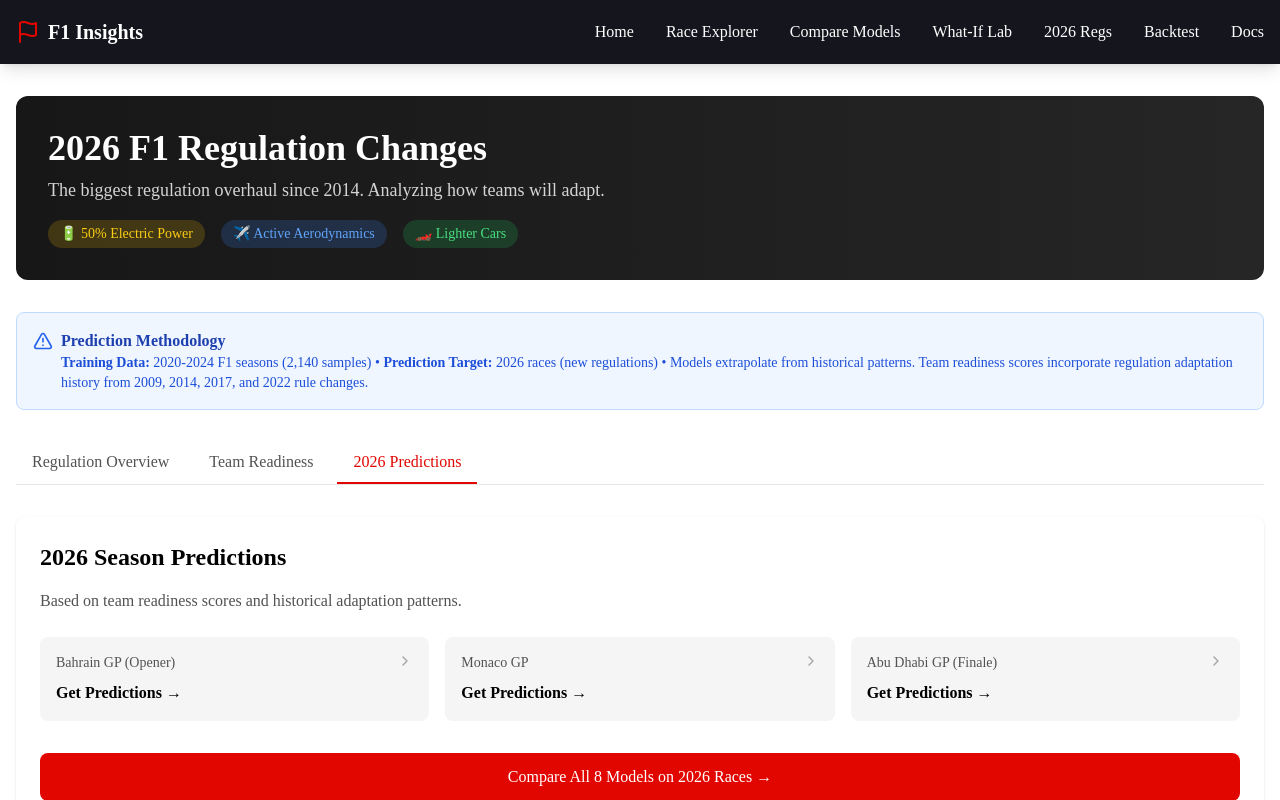
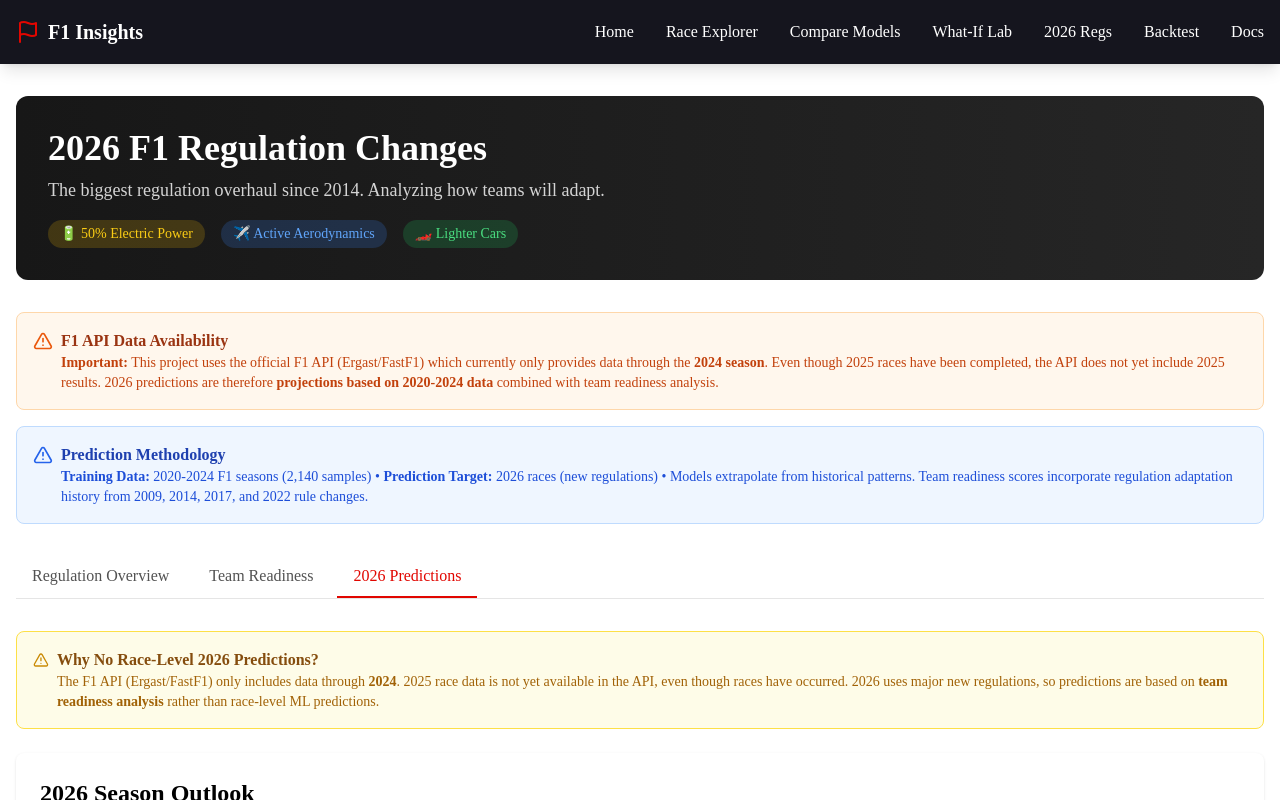
Before and after one commit to Aarav500/f1-race-insights, a Next.js app in the folder web/: page /2026 in a window 1280 px wide. Both pictures are taken after a click on the button "2026 Predictions". Shown: the top 800 px of the page. Built offline with nearby package versions, Linux system fonts and the light colour scheme.

Commit message:
fix: Add F1 API data notices, explain 2025 data unavailability, fix 2026 predictions

```diff
--- a/web/src/app/2026/page.tsx
+++ b/web/src/app/2026/page.tsx
@@ -77,6 +77,21 @@ export default function Regulations2026Page() {
                     <span className="px-3 py-1 bg-green-500/20 text-green-400 rounded-full text-sm">
                         🏎️ Lighter Cars
                     </span>
+                </div>
+            </div>
+
+            {/* F1 API Data Limitation Notice */}
+            <div className="bg-orange-50 border border-orange-200 rounded-lg p-4 mb-4">
+                <div className="flex gap-2 items-start">
+                    <AlertTriangle className="w-5 h-5 text-orange-600 mt-0.5 flex-shrink-0" />
+                    <div>
+                        <h3 className="font-bold text-orange-800">F1 API Data Availability</h3>
+                        <p className="text-sm text-orange-700">
+                            <strong>Important:</strong> This project uses the official F1 API (Ergast/FastF1) which currently only provides data through the <strong>2024 season</strong>.
+                            Even though 2025 races have been completed, the API does not yet include 2025 results.
+                            2026 predictions are therefore <strong>projections based on 2020-2024 data</strong> combined with team readiness analysis.
+                        </p>
+                    </div>
                 </div>
             </div>
 
@@ -211,36 +226,67 @@ export default function Regulations2026Page() {
             {/* Predictions Tab */}
             {activeTab === 'predictions' && (
                 <div className="space-y-6">
+                    {/* F1 API Notice */}
+                    <div className="bg-yellow-50 border border-yellow-300 rounded-lg p-4">
+                        <div className="flex gap-2 items-start">
+                            <AlertTriangle className="w-5 h-5 text-yellow-600 mt-0.5" />
+                            <div>
+                                <h3 className="font-bold text-yellow-800">Why No Race-Level 2026 Predictions?</h3>
+                                <p className="text-sm text-yellow-700">
+                                    The F1 API (Ergast/FastF1) only includes data through <strong>2024</strong>.
+                                    2025 race data is not yet available in the API, even though races have occurred.
+                                    2026 uses major new regulations, so predictions are based on <strong>team readiness analysis</strong> rather than race-level ML predictions.
+                                </p>
+                            </div>
+                        </div>
+                    </div>
+
                     <div className="bg-white rounded-lg shadow p-6">
-                        <h2 className="text-2xl font-bold mb-4">2026 Season Predictions</h2>
+                        <h2 className="text-2xl font-bold mb-4">2026 Season Outlook</h2>
                         <p className="text-f1-gray-600 mb-6">
-                            Based on team readiness scores and historical adaptation patterns.
+                            Based on team readiness scores, historical adaptation patterns, and investment levels.
                         </p>
 
-                        <div className="grid md:grid-cols-2 lg:grid-cols-3 gap-4 mb-8">
-                            {['2026_01', '2026_08', '2026_24'].map((raceId, i) => {
-                                const raceNames = ['Bahrain GP (Opener)', 'Monaco GP', 'Abu Dhabi GP (Finale)']
-                                return (
-                                    <Link
-                                        key={raceId}
-                                        href={`/race/${raceId}`}
-                                        className="bg-f1-gray-100 rounded-lg p-4 hover:shadow-md transition"
-                                    >
-                                        <div className="flex justify-between items-start mb-2">
-                                            <span className="text-sm text-f1-gray-600">{raceNames[i]}</span>
-                                            <ChevronRight className="w-4 h-4 text-f1-gray-400" />
+                        {/* Predicted Constructor Standings */}
+                        <h3 className="text-lg font-bold mb-4">Projected Constructor Standings</h3>
+                        <div className="space-y-3 mb-8">
+                            {teamReadiness.sort((a, b) => b.score - a.score).slice(0, 5).map((team, i) => (
+                                <div key={team.team} className="flex items-center gap-4 p-3 bg-f1-gray-50 rounded-lg">
+                                    <div className="w-8 h-8 rounded-full flex items-center justify-center font-bold" style={{ backgroundColor: team.color, color: 'white' }}>
+                                        {i + 1}
+                                    </div>
+                                    <div className="flex-1">
+                                        <div className="font-bold">{team.team}</div>
+                                        <div className="text-sm text-f1-gray-600">{team.notes}</div>
+                                    </div>
+                                    <div className="text-right">
+                                        <div className="font-bold">{team.score}/10</div>
+                                        <div className={`text-sm ${team.advantage.startsWith('+') ? 'text-green-600' : 'text-red-600'}`}>
+                                            {team.advantage} vs 2024
                                         </div>
-                                        <div className="font-bold">Get Predictions →</div>
-                                    </Link>
-                                )
-                            })}
+                                    </div>
+                                </div>
+                            ))}
+                        </div>
+
+                        {/* Key Insights */}
+                        <h3 className="text-lg font-bold mb-4">Key 2026 Insights</h3>
+                        <div className="grid md:grid-cols-2 gap-4 mb-8">
+                            <div className="p-4 bg-green-50 rounded-lg border border-green-200">
+                                <div className="font-bold text-green-800">Winners</div>
+                                <p className="text-sm text-green-700">Ferrari (in-house PU), Audi/Sauber (factory backing), Red Bull-Ford (aero strength)</p>
+                            </div>
+                            <div className="p-4 bg-red-50 rounded-lg border border-red-200">
+                                <div className="font-bold text-red-800">At Risk</div>
+                                <p className="text-sm text-red-700">Haas (budget constraints), Alpine (PU uncertainty), Williams (rebuilding)</p>
+                            </div>
                         </div>
 
                         <Link
-                            href="/compare"
+                            href="/whatif"
                             className="block bg-f1-red text-white text-center px-6 py-3 rounded-lg hover:bg-red-700 transition"
                         >
-                            Compare All 8 Models on 2026 Races →
+                            Explore 2024 What-If Scenarios (with actual data) →
                         </Link>
                     </div>
                 </div>
--- a/web/src/app/whatif/page.tsx
+++ b/web/src/app/whatif/page.tsx
@@ -131,6 +131,21 @@ export default function WhatIfLabPage() {
                             Select a 2024 race and driver, then adjust the sliders to see how changes to
                             qualifying position, driver form, team form, and reliability affect win probability.
                             All 8 models are available for comparison.
+                        </p>
+                    </div>
+                </div>
+            </div>
+
+            {/* F1 API Data Notice */}
+            <div className="bg-orange-50 border border-orange-200 rounded-lg p-4 mb-8">
+                <div className="flex gap-2 items-start">
+                    <AlertTriangle className="w-5 h-5 text-orange-600 mt-0.5 flex-shrink-0" />
+                    <div>
+                        <h3 className="font-bold text-orange-800">Why 2024 Races Only?</h3>
+                        <p className="text-sm text-orange-700">
+                            This project uses the official F1 API (Ergast/FastF1) which provides data through
+                            <strong> 2024 only</strong>. Even though 2025 races have occurred, the API has not released that data yet.
+                            What-If analysis requires actual race features which are only available for 2020-2024.
                         </p>
                     </div>
                 </div>
```
